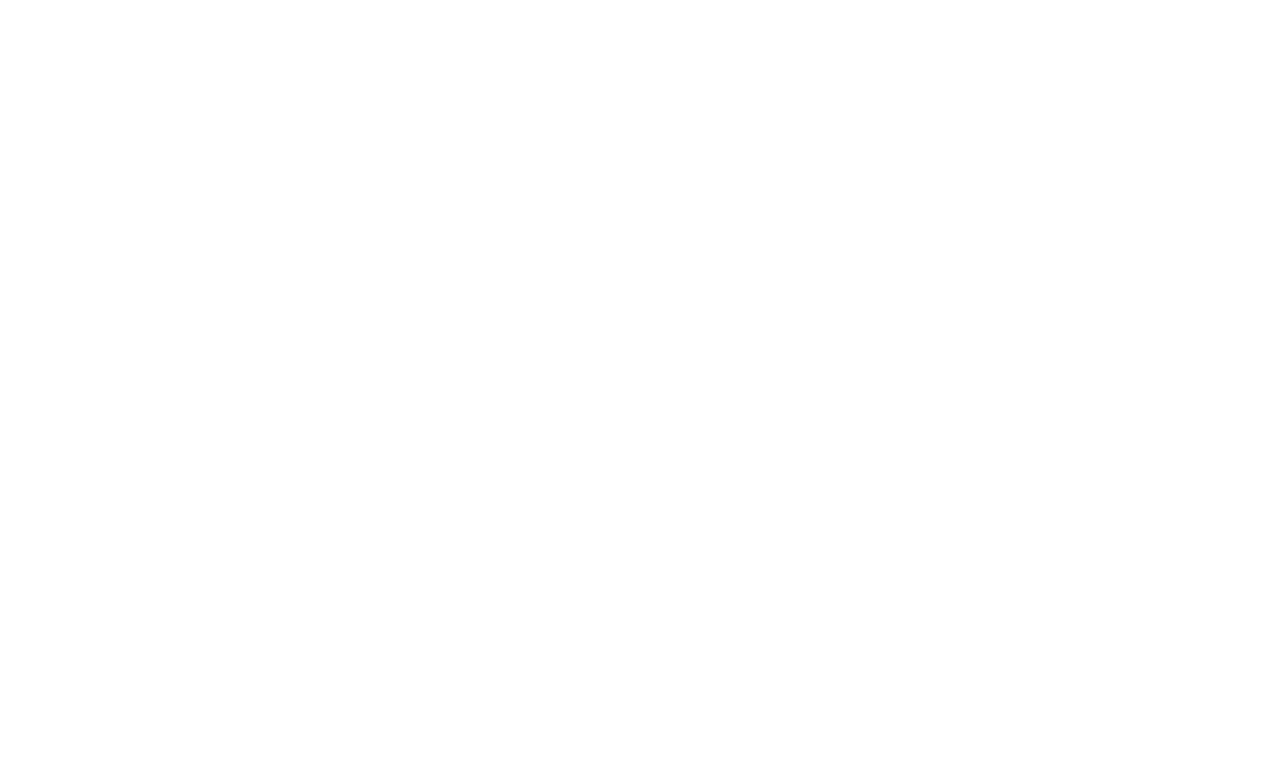
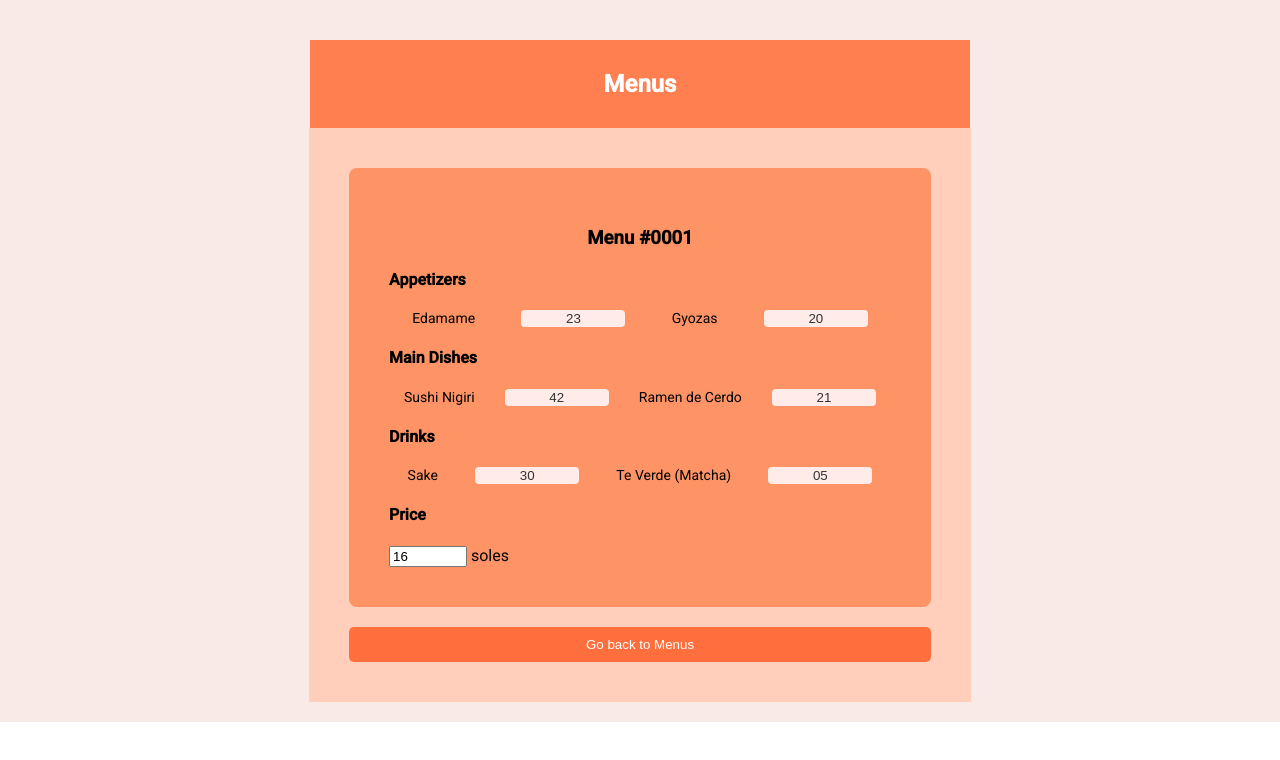
Before and after one commit to UPC-PRE-SI729-2402-WX51-G1-Verduritas/GastroGo-FrontEnd, an Angular app: page /menu-detail in a window 1280 px wide. Before the commit this address led to /. Shown: the top 760 px of the page. Built offline with nearby package versions, Linux system fonts and the light colour scheme.

Commit message:
feat(menu-detail): create new view for restaurant

```diff
--- a/src/app/app.routes.ts
+++ b/src/app/app.routes.ts
@@ -35,6 +35,7 @@ import {
 } from "./workers/restaurant/page/order/order-details-worker/order-details-worker.component";
 import {HomeRestaurantComponent} from "./restaurants/home/page/home/home-restaurant.component";
 import {MenuListComponent} from "./restaurants/menu/pages/menu-list/menu-list.component";
+import {MenuDetailComponent} from "./restaurants/menu/pages/menu-detail/menu-detail.component";
 export const routes: Routes = [
 
   //Worker
@@ -52,6 +53,7 @@ export const routes: Routes = [
 
   //Restaurant
   {path: 'menu-list', component: MenuListComponent},
+  {path: 'menu-detail', component: MenuDetailComponent},
   {path:'order-details-restaurant',component: OrderDetailsRestaurantComponent},
   {path:'restaurant-profile', component:RestaurantProfileComponent},
   {path:'order-restaurant',component: OrderRestaurantComponent},
--- /dev/null
+++ b/src/app/restaurants/menu/pages/menu-detail/menu-detail.component.css
@@ -0,0 +1,81 @@
+.menu-detail-container {
+  display: flex;
+  flex-direction: column;
+  align-items: center;
+  padding: 20px;
+  border-radius: 10px;
+  max-width: 600px;
+  margin: auto;
+}
+
+.menu-detail-container h2 {
+  background-color: #FF7F50;
+  color: white;
+  padding: 30px;
+  width: 100%;
+  margin-bottom: 0px;
+  text-align: center;
+}
+.menu-detail-container-sub {
+  background-color: #FFCFBB;
+  width: 97%;
+  padding: 40px;
+}
+.menu-detail-card {
+  background-color: #FE9366;
+  padding: 40px;
+  border-radius: 8px;
+}
+
+.menu-detail-card h3 {
+  text-align: center;
+}
+
+.section {
+}
+
+.section h4 {
+  font-weight: bold;
+}
+
+.item {
+  display: flex;
+  justify-content: space-around;
+}
+
+.item span {
+  font-size: 14px;
+}
+
+.item input {
+  width: 100px;
+  text-align: center;
+  border: none;
+  background-color: #FFEBE7;
+  color: #333;
+  border-radius: 4px;
+}
+
+.price input {
+  width: 70px;
+}
+
+.back-button {
+  background-color: #FF6F3D;
+  color: white;
+  padding: 10px 20px;
+  border: none;
+  border-radius: 5px;
+  cursor: pointer;
+  margin-top: 20px;
+  display: flex;
+  justify-content: center;
+  align-items: center;
+  align-content: center;
+  justify-items: center;
+  width: 100%;
+}
+
+.back-button:hover {
+  background-color: #FF5722;
+}
--- /dev/null
+++ b/src/app/restaurants/menu/pages/menu-detail/menu-detail.component.html
@@ -0,0 +1,40 @@
+<div class="menu-detail-container">
+  <h2>Menus</h2>
+  <div class="menu-detail-container-sub">
+
+  <div class="menu-detail-card">
+    <h3>Menu #{{ menu.id }}</h3>
+
+    <div class="section">
+      <h4>Appetizers</h4>
+      <div class="item">
+        <span>Edamame</span><input type="text" value="23" readonly />
+        <span>Gyozas</span><input type="text" value="20" readonly />
+      </div>
+    </div>
+
+    <div class="section">
+      <h4>Main Dishes</h4>
+      <div class="item">
+        <span>Sushi Nigiri</span><input type="text" value="42" readonly />
+        <span>Ramen de Cerdo</span><input type="text" value="21" readonly />
+      </div>
+    </div>
+
+    <div class="section">
+      <h4>Drinks</h4>
+      <div class="item">
+        <span>Sake</span><input type="text" value="30" readonly />
+        <span>Te Verde (Matcha)</span><input type="text" value="05" readonly />
+      </div>
+    </div>
+
+    <div class="section price">
+      <h4>Price</h4>
+      <input type="text" value="16" readonly /> soles
+    </div>
+
+  </div>
+    <button class="back-button">Go back to Menus</button>
+</div>
+</div>
--- /dev/null
+++ b/src/app/restaurants/menu/pages/menu-detail/menu-detail.component.ts
@@ -0,0 +1,20 @@
+import { Component } from '@angular/core';
+import {SideNavigatorBarComponent} from "../../../../public/components/side-navigator-bar/side-navigator-bar.component";
+import {MatIcon} from "@angular/material/icon";
+
+@Component({
+  selector: 'app-menu-detail',
+  standalone: true,
+  imports: [SideNavigatorBarComponent, MatIcon],
+  templateUrl: './menu-detail.component.html',
+  styleUrl: './menu-detail.component.css'
+})
+export class MenuDetailComponent {
+  menu = {
+    id: '0001',
+    appetizers: { edamame: 23, gyozas: 20 },
+    mainDishes: { sushiNigiri: 42, ramenDeCerdo: 21 },
+    drinks: { sake: 30, matcha: 5 },
+    price: 16
+  };
+}
```
Also changed, not shown: 1 other file (tests, documents, lock files or other folders).
